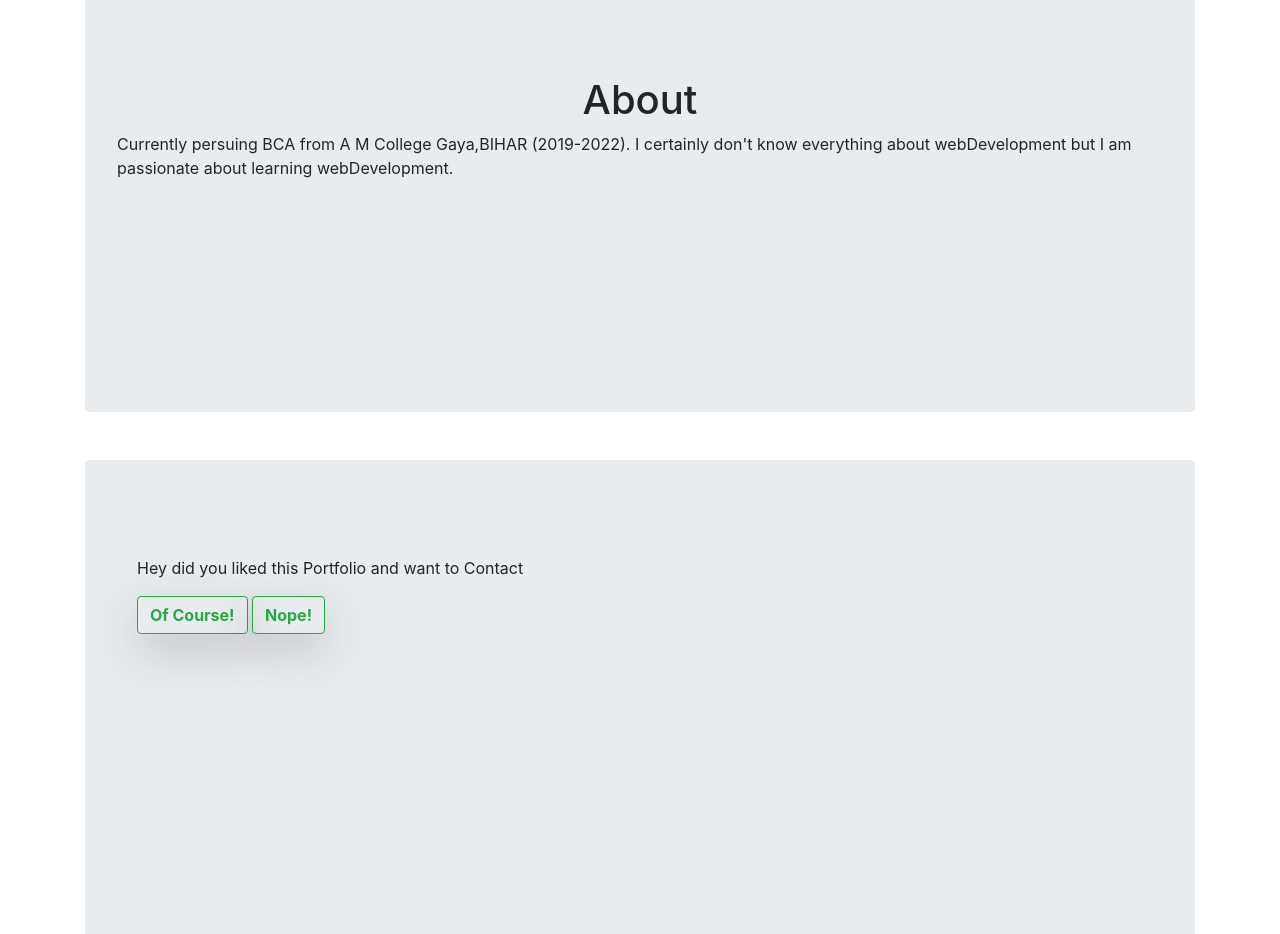
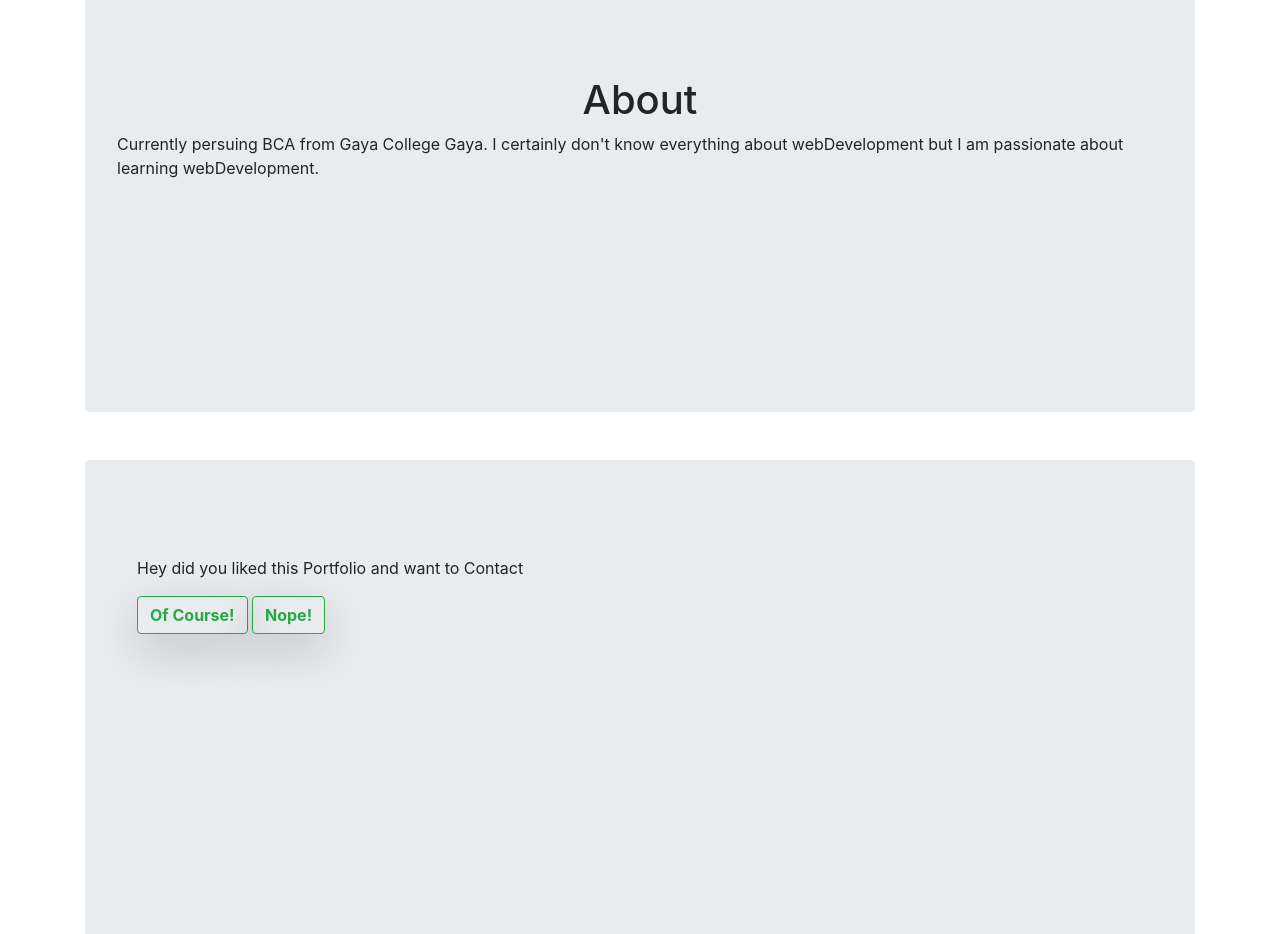
Before and after one commit to rspatell/protofolio, a plain HTML site: page index.html in a window 1280 px wide. Shown: the part 2820-3754 px from the top of the page. Drawn offline with nearby package versions, Linux system fonts and the light colour scheme.

Commit message:
Update index.html

```diff
--- a/index.html
+++ b/index.html
@@ -120,7 +120,7 @@
   <div class="jumbotron mt-5 " style="height: 600px;">
     <h1 style="margin-top: 200px; text-align: center;">About</h1>
     <p class="about-content-1"> Currently persuing <span>BCA</span> from
-        <span>A M College Gaya,BIHAR (2019-2022)</span>. I certainly don't know everything about
+        <span>Gaya College Gaya</span>. I certainly don't know everything about
         webDevelopment but I am passionate about learning webDevelopment.</p>
   </div>
 </div>
```
